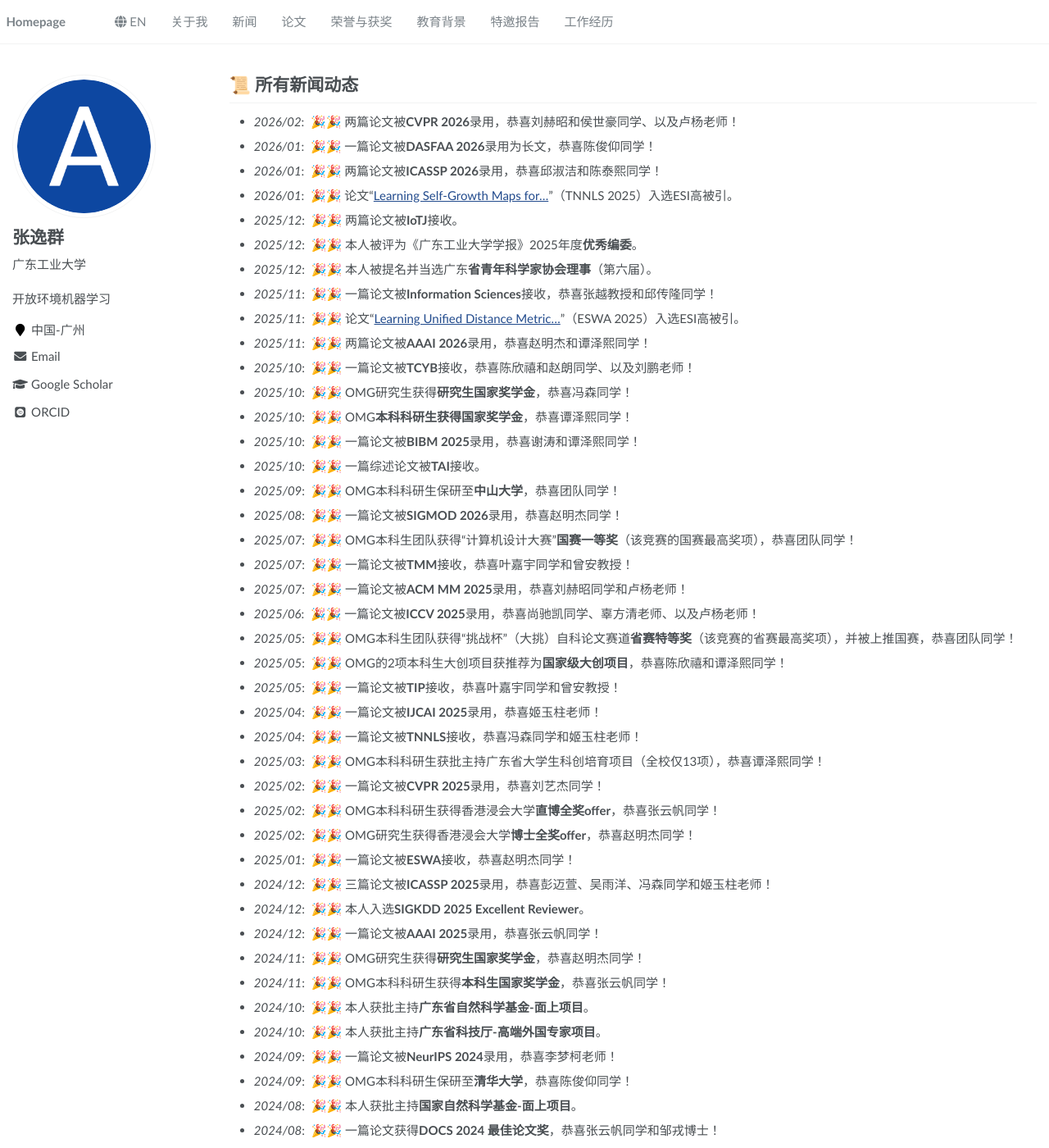
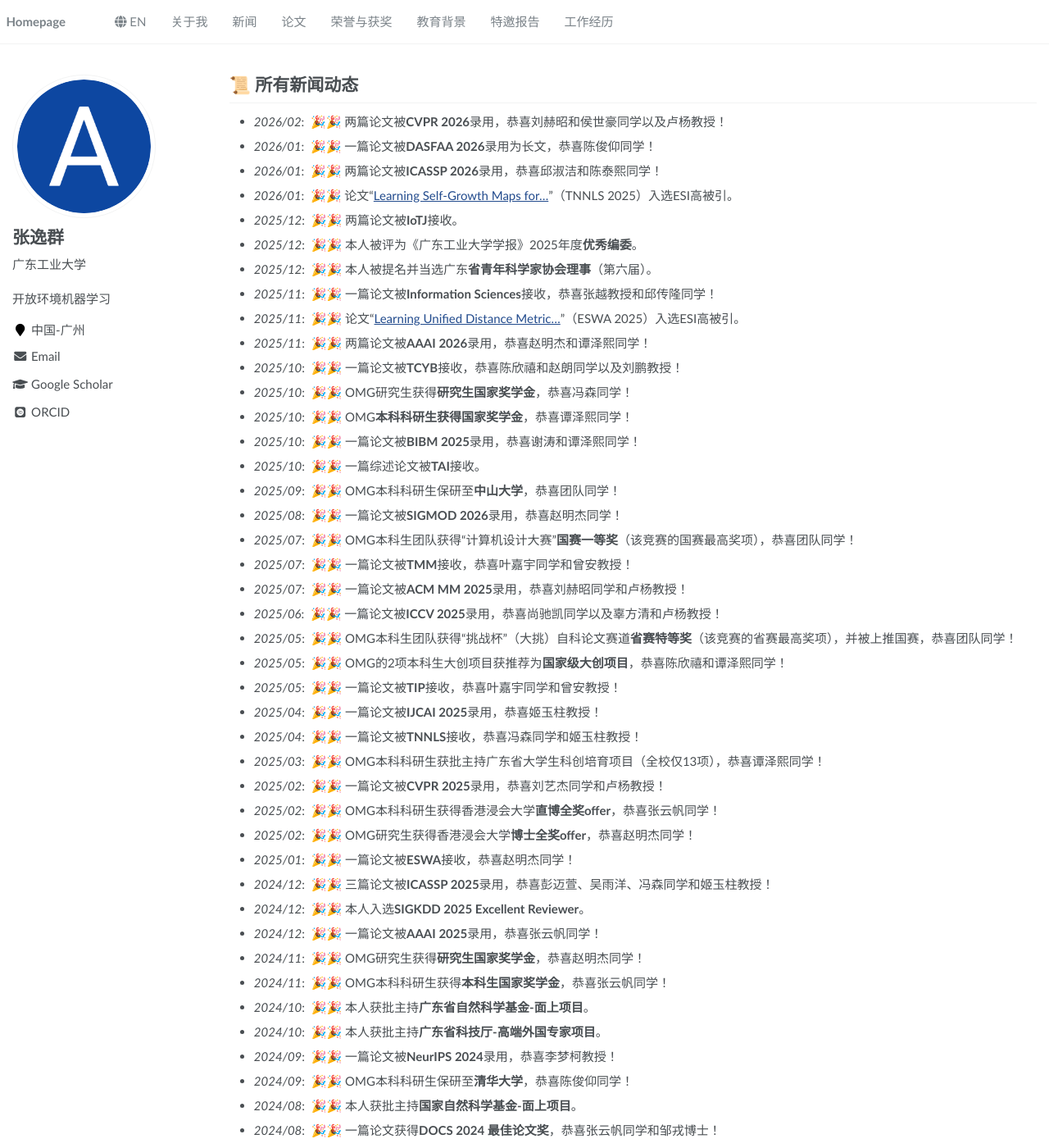
Before and after one commit to yqzhang-Zz/zh-news, a Jekyll site: the page built from _pages/about.md, in a window 1280 px wide and 1400 px high. Shown: the whole window at 82% size. Built offline with Jekyll 4.4.1, drawn with Linux system fonts in a browser that asks for light colours; some web fonts are replaced; some of the changed text lies outside the part shown.

Commit message:
Update about.md

```diff
--- a/_pages/about.md
+++ b/_pages/about.md
@@ -8,7 +8,7 @@ redirect_from:
   - /about.html
 ---
 # 📜 所有新闻动态
-- *2026/02*: &nbsp;🎉🎉 两篇论文被**CVPR 2026**录用，恭喜刘赫昭和侯世豪同学、以及卢杨老师！
+- *2026/02*: &nbsp;🎉🎉 两篇论文被**CVPR 2026**录用，恭喜刘赫昭和侯世豪同学以及卢杨教授！
 - *2026/01*: &nbsp;🎉🎉 一篇论文被**DASFAA 2026**录用为长文，恭喜陈俊仰同学！
 - *2026/01*: &nbsp;🎉🎉 两篇论文被**ICASSP 2026**录用，恭喜邱淑洁和陈泰熙同学！
 - *2026/01*: &nbsp;🎉🎉 论文“[Learning Self-Growth Maps for…](https://ieeexplore.ieee.org/abstract/document/11007519)”（TNNLS 2025）入选ESI高被引。
@@ -18,7 +18,7 @@ redirect_from:
 - *2025/11*: &nbsp;🎉🎉 一篇论文被**Information Sciences**接收，恭喜张越教授和邱传隆同学！
 - *2025/11*: &nbsp;🎉🎉 论文“[Learning Unified Distance Metric…](https://www.sciencedirect.com/science/article/abs/pii/S0957417425003604)”（ESWA 2025）入选ESI高被引。
 - *2025/11*: &nbsp;🎉🎉 两篇论文被**AAAI 2026**录用，恭喜赵明杰和谭泽熙同学！
-- *2025/10*: &nbsp;🎉🎉 一篇论文被**TCYB**接收，恭喜陈欣禧和赵朗同学、以及刘鹏老师！
+- *2025/10*: &nbsp;🎉🎉 一篇论文被**TCYB**接收，恭喜陈欣禧和赵朗同学以及刘鹏教授！
 - *2025/10*: &nbsp;🎉🎉 OMG研究生获得**研究生国家奖学金**，恭喜冯森同学！
 - *2025/10*: &nbsp;🎉🎉 OMG**本科科研生获得国家奖学金**，恭喜谭泽熙同学！
 - *2025/10*: &nbsp;🎉🎉 一篇论文被**BIBM 2025**录用，恭喜谢涛和谭泽熙同学！
@@ -27,31 +27,31 @@ redirect_from:
 - *2025/08*: &nbsp;🎉🎉 一篇论文被**SIGMOD 2026**录用，恭喜赵明杰同学！
 - *2025/07*: &nbsp;🎉🎉 OMG本科生团队获得“计算机设计大赛”**国赛一等奖**（该竞赛的国赛最高奖项），恭喜团队同学！
 - *2025/07*: &nbsp;🎉🎉 一篇论文被**TMM**接收，恭喜叶嘉宇同学和曾安教授！
-- *2025/07*: &nbsp;🎉🎉 一篇论文被**ACM MM 2025**录用，恭喜刘赫昭同学和卢杨老师！
-- *2025/06*: &nbsp;🎉🎉 一篇论文被**ICCV 2025**录用，恭喜尚驰凯同学、辜方清老师、以及卢杨老师！
+- *2025/07*: &nbsp;🎉🎉 一篇论文被**ACM MM 2025**录用，恭喜刘赫昭同学和卢杨教授！
+- *2025/06*: &nbsp;🎉🎉 一篇论文被**ICCV 2025**录用，恭喜尚驰凯同学以及辜方清和卢杨教授！
 - *2025/05*: &nbsp;🎉🎉 OMG本科生团队获得“挑战杯”（大挑）自科论文赛道**省赛特等奖**（该竞赛的省赛最高奖项），并被上推国赛，恭喜团队同学！
 - *2025/05*: &nbsp;🎉🎉 OMG的2项本科生大创项目获推荐为**国家级大创项目**，恭喜陈欣禧和谭泽熙同学！
 - *2025/05*: &nbsp;🎉🎉 一篇论文被**TIP**接收，恭喜叶嘉宇同学和曾安教授！
-- *2025/04*: &nbsp;🎉🎉 一篇论文被**IJCAI 2025**录用，恭喜姬玉柱老师！
-- *2025/04*: &nbsp;🎉🎉 一篇论文被**TNNLS**接收，恭喜冯森同学和姬玉柱老师！
+- *2025/04*: &nbsp;🎉🎉 一篇论文被**IJCAI 2025**录用，恭喜姬玉柱教授！
+- *2025/04*: &nbsp;🎉🎉 一篇论文被**TNNLS**接收，恭喜冯森同学和姬玉柱教授！
 - *2025/03*: &nbsp;🎉🎉 OMG本科科研生获批主持广东省大学生科创培育项目（全校仅13项），恭喜谭泽熙同学！
-- *2025/02*: &nbsp;🎉🎉 一篇论文被**CVPR 2025**录用，恭喜刘艺杰同学！
+- *2025/02*: &nbsp;🎉🎉 一篇论文被**CVPR 2025**录用，恭喜刘艺杰同学和卢杨教授！
 - *2025/02*: &nbsp;🎉🎉 OMG本科科研生获得香港浸会大学**直博全奖offer**，恭喜张云帆同学！
 - *2025/02*: &nbsp;🎉🎉 OMG研究生获得香港浸会大学**博士全奖offer**，恭喜赵明杰同学！
 - *2025/01*: &nbsp;🎉🎉 一篇论文被**ESWA**接收，恭喜赵明杰同学！
-- *2024/12*: &nbsp;🎉🎉 三篇论文被**ICASSP 2025**录用，恭喜彭迈萱、吴雨洋、冯森同学和姬玉柱老师！
+- *2024/12*: &nbsp;🎉🎉 三篇论文被**ICASSP 2025**录用，恭喜彭迈萱、吴雨洋、冯森同学和姬玉柱教授！
 - *2024/12*: &nbsp;🎉🎉 本人入选**SIGKDD 2025 Excellent Reviewer**。
 - *2024/12*: &nbsp;🎉🎉 一篇论文被**AAAI 2025**录用，恭喜张云帆同学！
 - *2024/11*: &nbsp;🎉🎉 OMG研究生获得**研究生国家奖学金**，恭喜赵明杰同学！
 - *2024/11*: &nbsp;🎉🎉 OMG本科科研生获得**本科生国家奖学金**，恭喜张云帆同学！
 - *2024/10*: &nbsp;🎉🎉 本人获批主持**广东省自然科学基金-面上项目**。
 - *2024/10*: &nbsp;🎉🎉 本人获批主持**广东省科技厅-高端外国专家项目**。
-- *2024/09*: &nbsp;🎉🎉 一篇论文被**NeurIPS 2024**录用，恭喜李梦柯老师！
+- *2024/09*: &nbsp;🎉🎉 一篇论文被**NeurIPS 2024**录用，恭喜李梦柯教授！
 - *2024/09*: &nbsp;🎉🎉 OMG本科科研生保研至**清华大学**，恭喜陈俊仰同学！
 - *2024/08*: &nbsp;🎉🎉 本人获批主持**国家自然科学基金-面上项目**。
 - *2024/08*: &nbsp;🎉🎉 一篇论文获得**DOCS 2024 最佳论文奖**，恭喜张云帆同学和邹戎博士！
-- *2024/08*: &nbsp;🎉🎉 两篇论文被**BIBM 2024**录用，恭喜陈庆生同学和姬玉柱老师！
-- *2024/07*: &nbsp;🎉🎉 两篇论文被**ECAI 2024**录用，恭喜赵明杰同学和姬玉柱老师！
+- *2024/08*: &nbsp;🎉🎉 两篇论文被**BIBM 2024**录用，恭喜陈庆生同学和姬玉柱教授！
+- *2024/07*: &nbsp;🎉🎉 两篇论文被**ECAI 2024**录用，恭喜赵明杰同学和姬玉柱教授！
 - *2024/07*: &nbsp;🎉🎉 OMG本科生大创项目获推荐为**国家级大创项目**，恭喜蔡升宏同学！
 - *2024/06*: &nbsp;🎉🎉 一篇论文被**KDD 2024**录用，恭喜陈俊仰同学！
 - *2024/05*: &nbsp;🎉🎉 一篇论文被**ICDCS 2024**录用，恭喜蔡升宏同学！
@@ -73,21 +73,12 @@ redirect_from:
 
 <script>
   document.addEventListener("DOMContentLoaded", function() {
-    // 延迟 0.8 秒执行，等它底层的流氓脚本全部绑定完，我们再出击
     setTimeout(function() {
       var links = document.querySelectorAll('a');
-
       links.forEach(function(link) {
-        // 精准狙击：只要链接里带 #about-me，或者带有 navbar-brand 标志，统统拿下
         if (link.href.includes('#about-me') || link.classList.contains('navbar-brand')) {
-
-          // 核心魔法：克隆节点。这一步会产生一个干净的、没有任何滑动特效附体的纯净按钮
           var cleanLink = link.cloneNode(true);
-
-          // 给纯净按钮强行注入老家地址
           cleanLink.href = 'https://yqzhang-zz.github.io/zh/';
-
-          // 替换掉网页上那个不听话的旧按钮
           link.parentNode.replaceChild(cleanLink, link);
         }
       });
```
